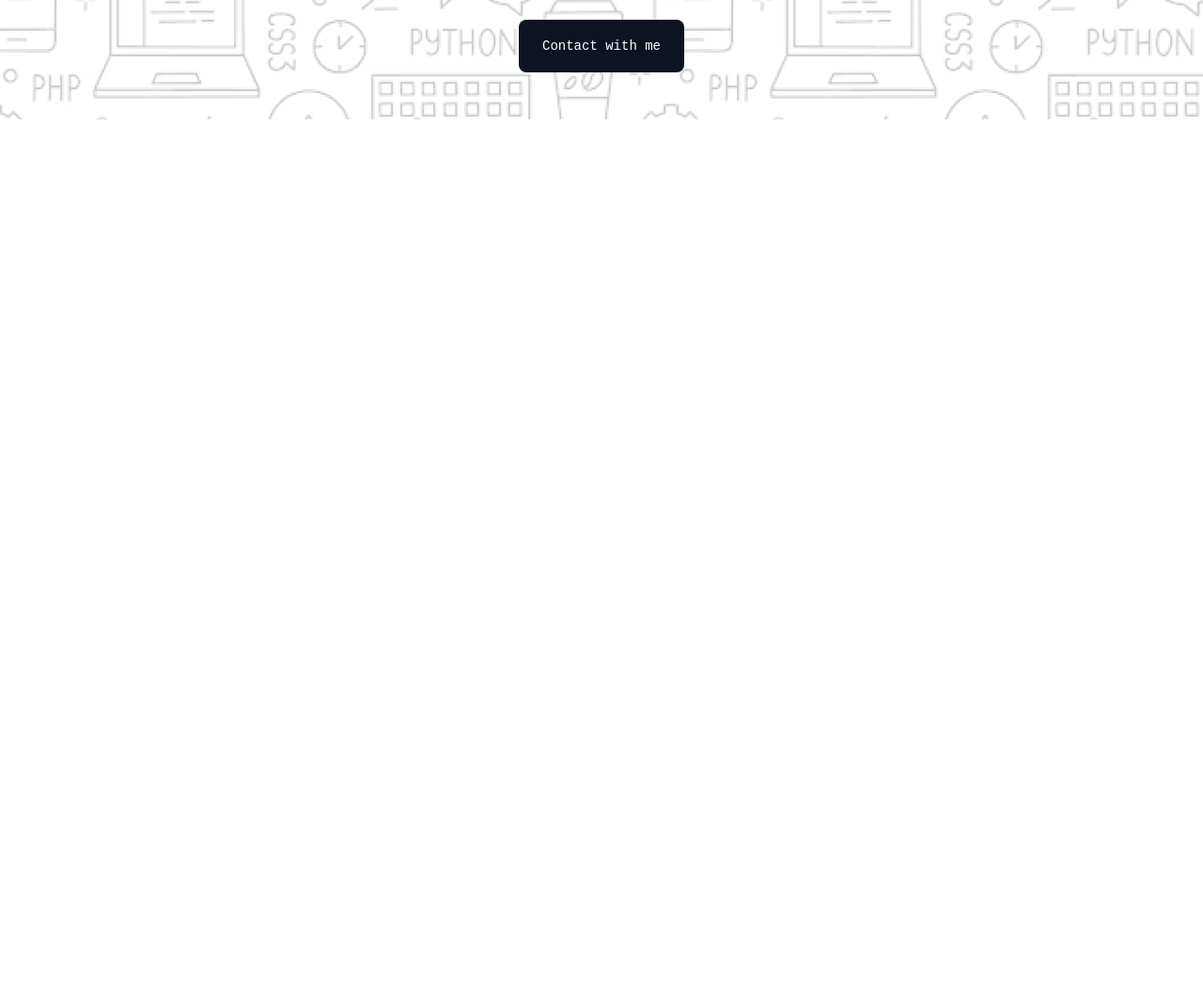
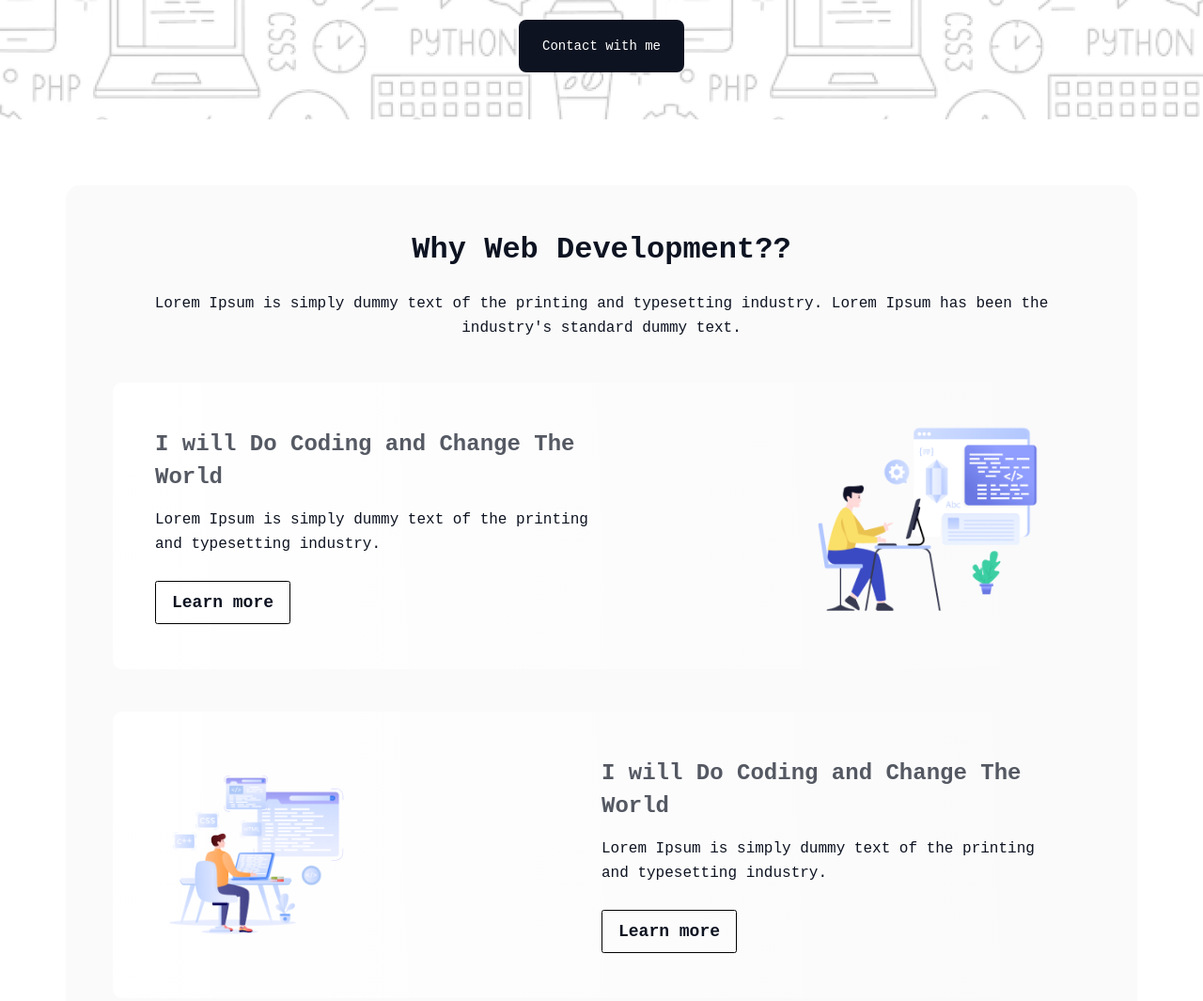
Before and after one commit to zobayerhb/assignment-01, a plain HTML site: page index.html in a window 1280 px wide. Shown: the part 513-1578 px from the top of the page at 94% size. Before the commit the page ends 800 px from the top, so only its background shows below. Drawn offline with Linux system fonts and the light colour scheme; a web font is replaced by a local one.

Commit message:
added development section

```diff
--- a/css/style.css
+++ b/css/style.css
@@ -22,6 +22,7 @@
 .common-para {
   color: rgb(13, 19, 33);
   font-size: 16px;
+  line-height: 26px;
 }
 
 /* Banner Style */
@@ -71,3 +72,63 @@
   color: rgb(255, 255, 255);
   padding: 20px 25px;
 }
+
+/* Development start here */
+#development {
+  margin: 70px;
+}
+.dev-wrap {
+  background: rgba(13, 19, 33, 0.02);
+  border-radius: 15px;
+  padding: 50px;
+}
+.section-header,
+.common-section-title,
+.common-section-title {
+  text-align: center;
+  margin-bottom: 26px;
+}
+.dev-single-content {
+  display: flex;
+  align-items: center;
+  justify-content: space-between;
+  padding: 45px;
+  border-radius: 16px;
+  background: linear-gradient(
+    88deg,
+    rgb(255, 255, 255),
+    rgba(255, 255, 255, 0) 100%
+  );
+  margin: 45px 0;
+  border-radius: 10px;
+}
+.dev-content-details {
+  max-width: 475px;
+}
+.dev-content-details h4 {
+  font-size: 24px;
+  font-weight: 700;
+  color: rgba(13, 19, 33, 0.7);
+  margin-bottom: 15px;
+  line-height: 35px;
+}
+.dev-content-details a {
+  color: rgb(13, 19, 33);
+  font-size: 18px;
+  font-weight: 600;
+  text-align: center;
+  text-decoration: none;
+  border: 1px solid #000;
+  padding: 12px 17px;
+  display: inline-block;
+  margin-top: 26px;
+  border-radius: 2.5px;
+}
+.dev-img {
+  max-width: 258px;
+  height: 215px;
+}
+.dev-img img {
+  width: 100%;
+  height: 100%;
+}
--- a/index.html
+++ b/index.html
@@ -26,6 +26,67 @@
         </div>
       </section>
       <!-- Banner end here -->
+
+      <!-- Development start here -->
+      <section id="development">
+        <div class="container">
+          <div class="dev-wrap">
+            <div class="section-header">
+              <h2 class="common-section-title">Why Web Development??</h2>
+              <p class="common-para">
+                Lorem Ipsum is simply dummy text of the printing and typesetting
+                industry. Lorem Ipsum has been the industry's standard dummy
+                text.
+              </p>
+            </div>
+
+            <div class="dev-content">
+              <div class="dev-single-content">
+                <div class="dev-content-details">
+                  <h4>I will Do Coding and Change The World</h4>
+                  <p class="common-para">
+                    Lorem Ipsum is simply dummy text of the printing and
+                    typesetting industry.
+                  </p>
+                  <a href="#">Learn more</a>
+                </div>
+                <div class="dev-img">
+                  <img src="./assets/images/Layer_1.png" alt="" />
+                </div>
+              </div>
+
+              <div class="dev-single-content">
+                <div class="dev-img">
+                  <img src="./assets/images/Group 4.png" alt="" />
+                </div>
+                <div class="dev-content-details">
+                  <h4>I will Do Coding and Change The World</h4>
+                  <p class="common-para">
+                    Lorem Ipsum is simply dummy text of the printing and
+                    typesetting industry.
+                  </p>
+                  <a href="#">Learn more</a>
+                </div>
+              </div>
+
+              <div class="dev-single-content">
+                <div class="dev-content-details">
+                  <h4>I will Do Coding and Change The World</h4>
+                  <p class="common-para">
+                    Lorem Ipsum is simply dummy text of the printing and
+                    typesetting industry.
+                  </p>
+                  <a href="#">Learn more</a>
+                </div>
+                <div class="dev-img">
+                  <img src="./assets/images/Group 3.png" alt="" />
+                </div>
+              </div>
+            </div>
+          </div>
+        </div>
+      </section>
+      <!-- Development end here -->
     </main>
     <footer></footer>
   </body>
```
